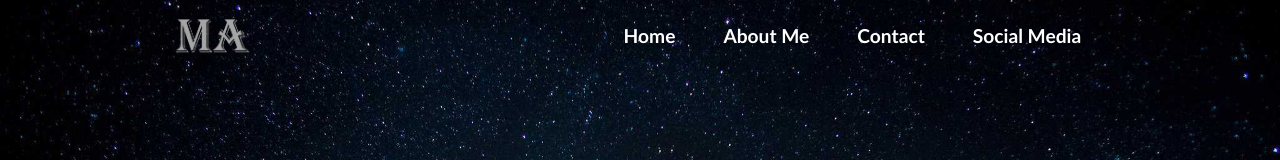
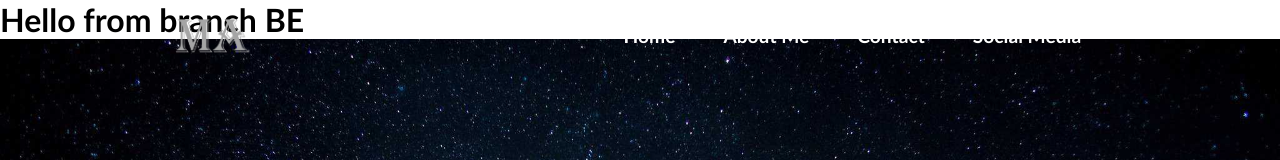
Before and after one commit to miracleaurelia/LatihanGitSesi7, a plain HTML site: page LnT FE Sesi 5/index.html in a window 1280 px wide. Shown: the top 160 px of the page. Drawn offline with Linux system fonts and the light colour scheme.

Commit message:
modifying index.html

```diff
--- a/LnT FE Sesi 5/index.html
+++ b/LnT FE Sesi 5/index.html
@@ -8,6 +8,7 @@
     <link rel="stylesheet" href="style.css">
 </head>
 <body>
+    <h1>Hello from branch BE</h1>
     <div class="header">
         <nav class="navbar" id="navbar-id">
             <input type="checkbox" id="show-menu">
```
